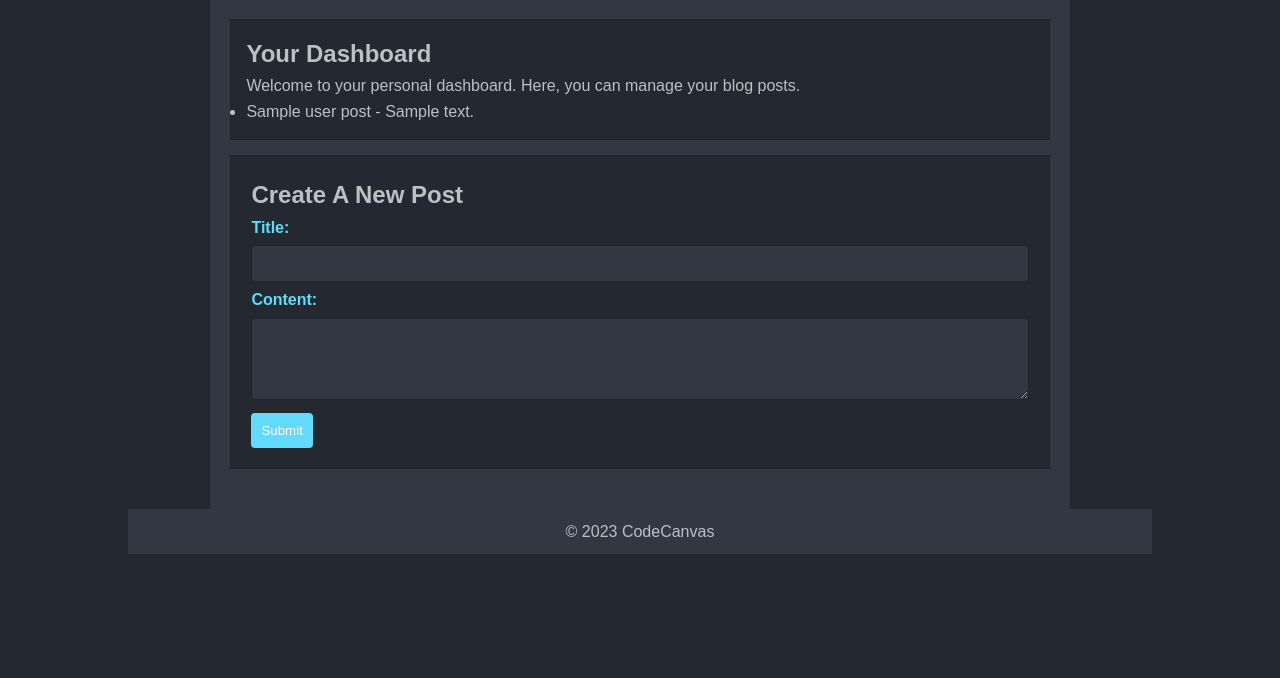
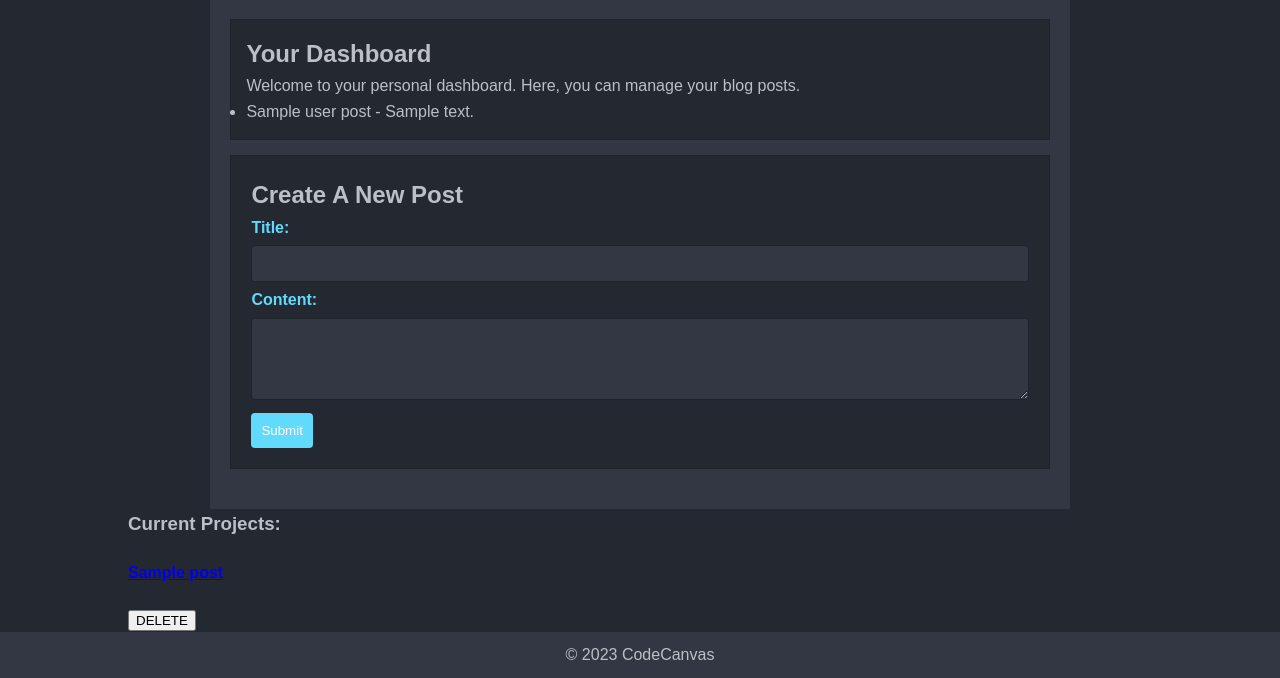
Before and after one commit to LanceLancealot/CodeCanvas, a Node server app: template views/dashboard.handlebars in a window 1280 px wide. Shown: the part 170-848 px from the top of the page. Before the commit the page ends 724 px from the top, so only its background shows below. Run offline with Node 20, Linux system fonts and the light colour scheme; tables that the repository leaves empty hold one stand-in row (values such as "Sample post"); the template is opened without the code that fills it: values that come from a table or form of the project are taken from there, most other values are stand-ins (such as "Sample title", 1, 10 or a date in 2020); some libraries are stand-ins or nearby versions.

Commit message:
Working on post routes

```diff
--- a/controllers/api/index.js
+++ b/controllers/api/index.js
@@ -3,11 +3,11 @@ const router = express.Router();
 
 
 // Import and use the sub-routers for specific functionalities
-const blogRoutes = require('./blogroutes');
+const postRoutes = require('./postRoutes');
 //const commentRoutes = require('./commentRoutes');
 const userRoutes = require('./userRoutes');
 
-router.use('/blog', blogRoutes);
+router.use('/post', postRoutes);
 //router.use('/comment', commentRoutes);
 router.use('/user', userRoutes);
 
--- /dev/null
+++ b/public/js/dashboard.js
@@ -0,0 +1,41 @@
+const newFormHandler = async (event) => {
+    event.preventDefault();
+
+    const title = document.querySelector('#title').value.trim();
+    const content = document.querySelector('#content').value.trim();
+    console.log(title);
+    console.log(content);
+    if (title && content) {
+      const response = await fetch(`/api/post`, {
+        method: 'POST',
+        body: JSON.stringify({ title, content }),
+        headers: {
+          'Content-Type': 'application/json',
+        },
+      });
+
+      if (response.ok) {
+        document.location.replace('/dashboard');
+      } else {
+        alert('Failed to create project');
+      }
+    }
+  };
+
+  const delButtonHandler = async (event) => {
+    if (event.target.hasAttribute('data-id')) {
+      const id = event.target.getAttribute('data-id');
+
+      const response = await fetch(`/api/post/${id}`, {
+        method: 'DELETE',
+      });
+
+      if (response.ok) {
+        document.location.replace('/dashboard');
+      } else {
+        alert('Failed to delete project');
+      }
+    }
+  };
+
+  document.getElementById("submit").addEventListener('click', newFormHandler);
--- a/views/dashboard.handlebars
+++ b/views/dashboard.handlebars
@@ -26,21 +26,38 @@
 
         <article class="dashboard-post dashboard-form">
             <h2>Create A New Post</h2>
-             <form action="/dashboard/new-post" method="POST">
+             <form class="post-form">
                 <label for="title">Title:</label>
                 <input type="text" id="title" name="title" required>
 
                 <label for="content">Content:</label>
                 <textarea id="content" name="content" rows="4" required></textarea>
 
-                <button type="submit">Submit</button>
+                <button type="submit" id="submit">Submit</button>
             </form>
         </article>
     </section>
+{{#if posts.length}}
+  <div class="col-md-6 post-list">
+    <h3>Current Projects:</h3>
 
+    {{#each posts as |post|}}
+    <div class="row mb-2">
+      <div class="col-md-8">
+        <h4><a href="/post/{{post.id}}">{{post.title}}</a></h4>
+      </div>
+      <div class="col-md-4">
+        <button class="btn btn-sm btn-danger" data-id="{{post.id}}">DELETE</button>
+      </div>
+    </div>
+    {{/each}}
+  </div>
+  {{/if}}
+</div>
     <footer>
         &copy; 2023 CodeCanvas
     </footer>
+
 </body>
-
+<script src="../public/js/dashboard.js"></script>
 </html>
```
Also changed, not shown: models/Post.js (+1 -11 lines), controllers/api/postRoutes.js (renamed from controllers/api/blogroutes.js).
